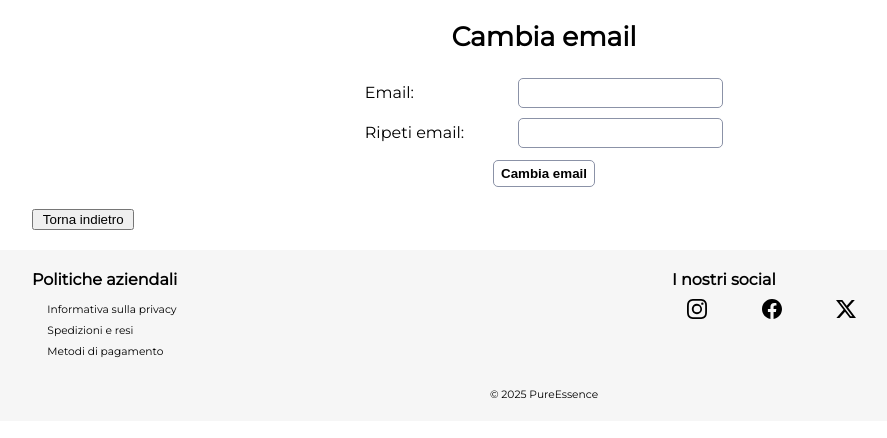
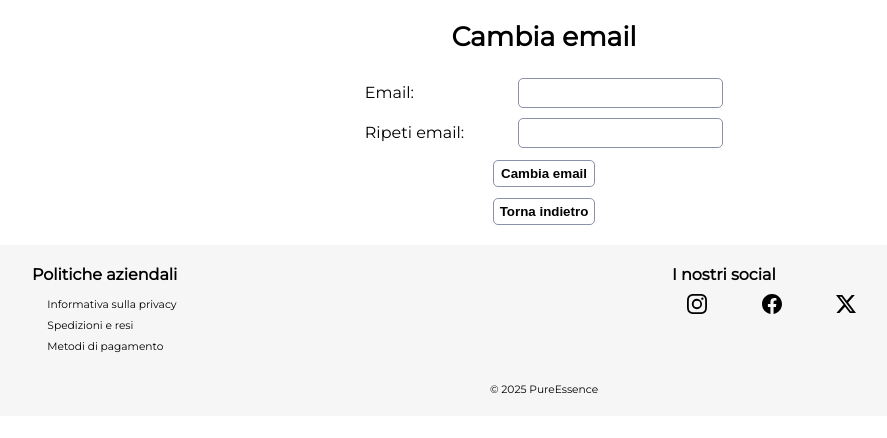
Before and after one commit to kimiosti/progetto-web, a PHP site: page /set-email.php in a window 1280 px wide. Shown: the part 123-561 px from the top of the page, without its empty margins (96-983 px from the left). Run offline with PHP 8.4, Linux system fonts and the light colour scheme; the visitor is signed in with stand-in values (Sample User, id 1); data comes from the database, SQL or seed files in the repository.

Commit message:
Modified stylesheet for form template

```diff
--- a/sito/style/form.css
+++ b/sito/style/form.css
@@ -4,6 +4,7 @@ body > main > section > form {
 
 body > main > section > form > ul {
     line-height: 250%;
+    margin-bottom: 0;
 }
 
 body > main > section > form > ul > li > label {
@@ -23,9 +24,18 @@ body > main > section > form > ul > li > input {
     height: 30px;
 }
 
-body > main > section > form > ul > li:last-child > input {
+body > main > section > a > button {
+    border-radius: 5px;
+    border: 1px solid #8b92a7;
+    display: block;
+    margin: auto;
+    margin-top: 5px;
+}
+
+body > main > section > form > ul > li:last-child > input, body > main > section > a > button {
     width: 30%;
     padding: 5px 0;
+    white-space: normal;
     height: auto;
     background-color: white;
     color: black;
@@ -33,7 +43,7 @@ body > main > section > form > ul > li:last-child > input {
     font-weight: 600;
 }
 
-body > main > section > form > ul > li:last-child > input:hover {
+body > main > section > form > ul > li:last-child > input:hover, body > main > section > a > button:hover {
     cursor: pointer;
     background-color: #f6f6f6;
     color: #417c64;
```
